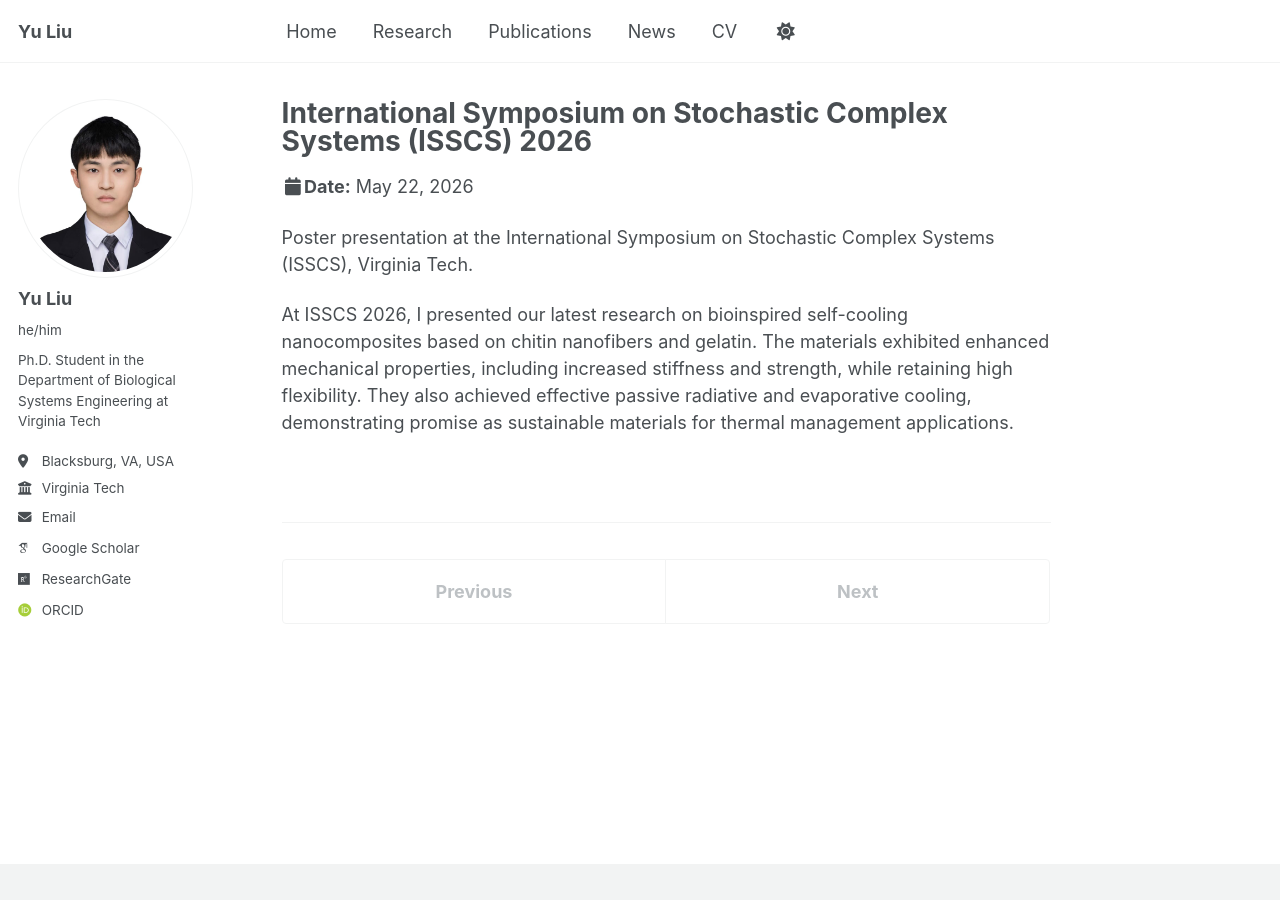
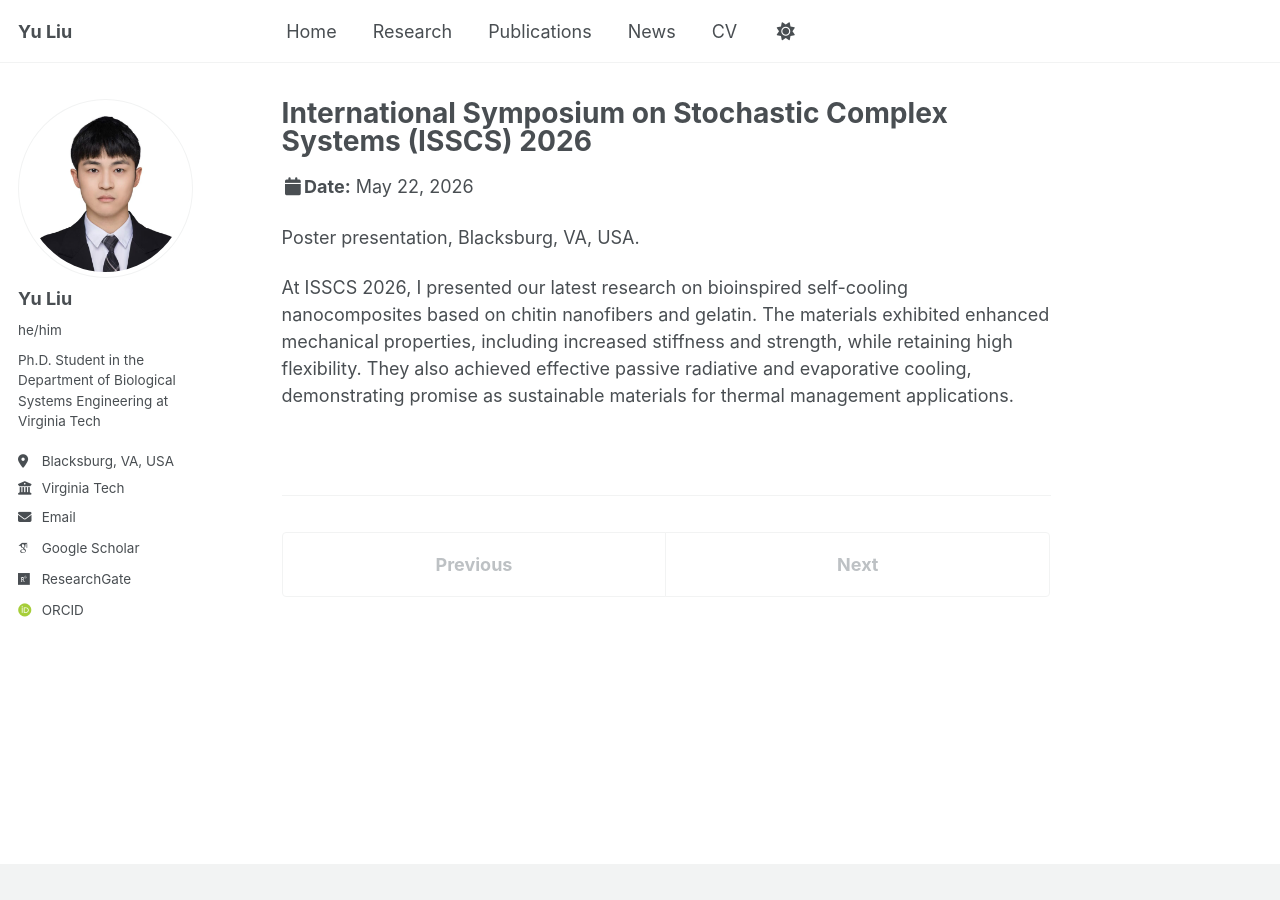
Before and after one commit to yuliu0322/yuliu0322.github.io, a Jekyll site: the page built from _talks/2026-05-22-self-cooling-nanocomposites.md, in a window 1280 px wide. Built offline with Jekyll 4.4.1, drawn with Linux system fonts in a browser that asks for light colours; some web fonts are replaced; a script bundle is joined from its source files by our own code; library files that are not in the unit come from our copies.

Commit message:
Update 2026-05-22-self-cooling-nanocomposites.md

```diff
--- a/_talks/2026-05-22-self-cooling-nanocomposites.md
+++ b/_talks/2026-05-22-self-cooling-nanocomposites.md
@@ -11,6 +11,6 @@ header:
   teaser: /images/isscs2025-poster.jpg
 ---
 
-Poster presentation at the International Symposium on Stochastic Complex Systems (ISSCS), Virginia Tech.
+Poster presentation, Blacksburg, VA, USA.
 
 At ISSCS 2026, I presented our latest research on bioinspired self-cooling nanocomposites based on chitin nanofibers and gelatin. The materials exhibited enhanced mechanical properties, including increased stiffness and strength, while retaining high flexibility. They also achieved effective passive radiative and evaporative cooling, demonstrating promise as sustainable materials for thermal management applications.
```
